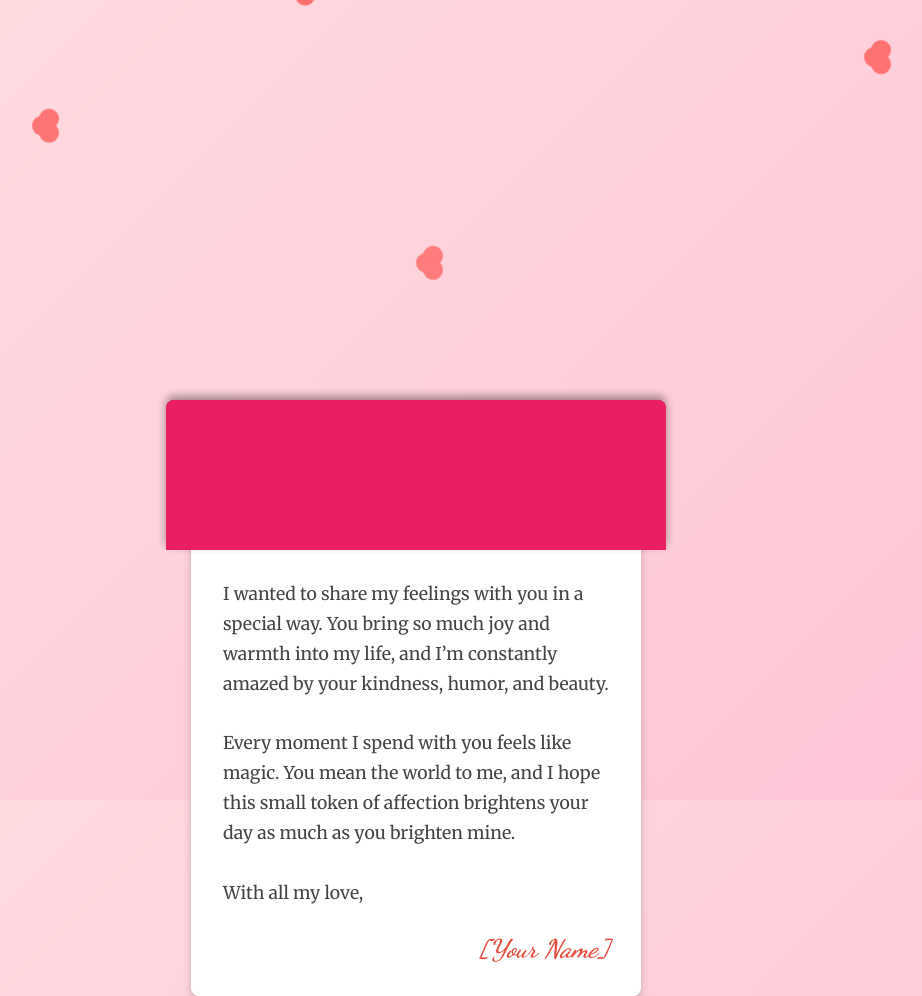
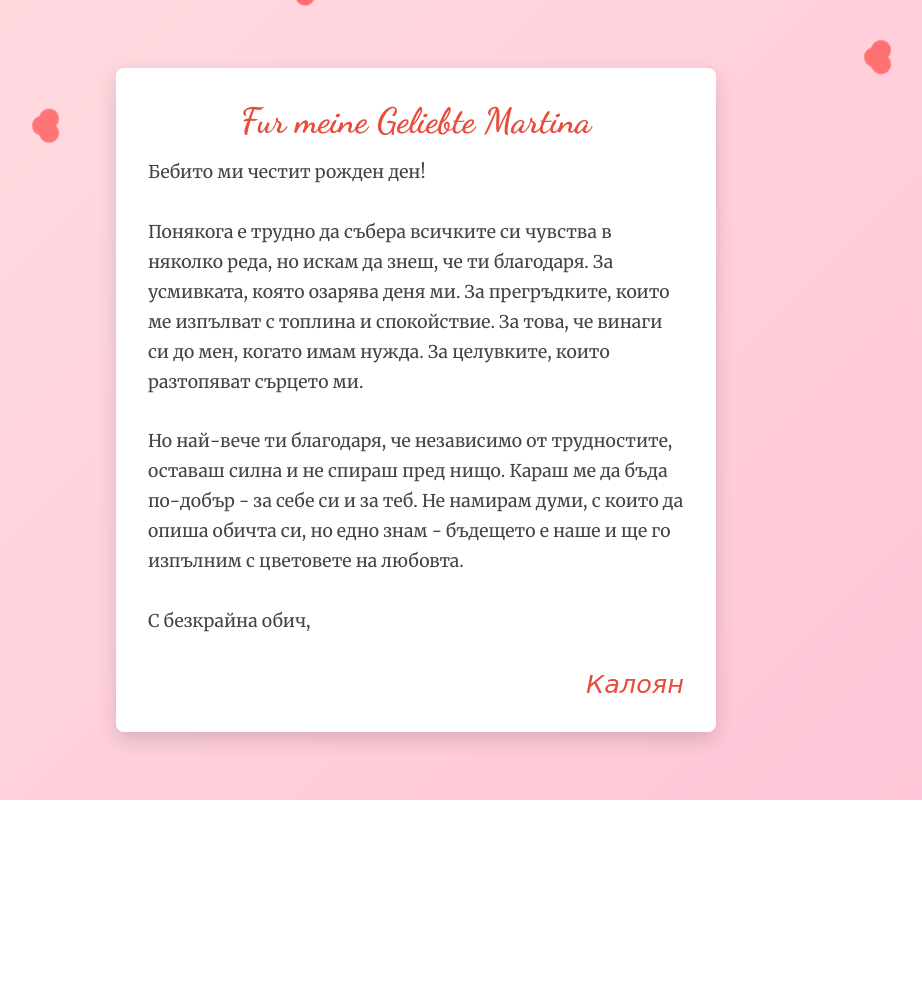
Before and after one commit to klefterov15/love_letter, a plain HTML site: page index.html in a window 1280 px wide. Shown: the whole page, without its empty margins (224-1146 px from the left). After the commit the page ends 800 px from the top, so only its background shows below. Drawn offline with Linux system fonts and the light colour scheme.

Commit message:
added meaningful text

```diff
--- a/index.html
+++ b/index.html
@@ -2,9 +2,9 @@
 <html lang="en">
 <head>
   <meta charset="UTF-8" />
-  <title>Refined Love Letter Animation</title>
+  <title>Beautiful Love Letter</title>
 
-  <!-- Google Fonts: Dancing Script + Merriweather -->
+  <!-- Google Fonts: fancy + readable mix -->
   <link rel="preconnect" href="https://fonts.gstatic.com" crossorigin />
   <link
     href="https://fonts.googleapis.com/css2?family=Dancing+Script:wght@700&family=Merriweather&display=swap"
@@ -19,19 +19,70 @@
       box-sizing: border-box;
     }
 
-    /* BODY: gradient background, hearts behind everything */
+    /* Body with a soft gradient background */
     body {
-      min-height: 100vh;
+      height: 100vh;
       background: linear-gradient(135deg, #FFDDE1 0%, #FFC4D6 100%);
       display: flex;
       align-items: center;
       justify-content: center;
-      overflow: hidden; /* hides hearts floating off-screen */
-      font-family: "Merriweather", serif;
+      overflow: hidden; /* Hide hearts that float out of screen */
+      font-family: 'Merriweather', serif; /* default text font */
       position: relative;
     }
 
-    /* FLOATING HEARTS */
+    /* Container for the letter */
+    .letter-container {
+      position: relative;
+      width: 90%;
+      max-width: 600px;
+      background: #fff;
+      border-radius: 8px;
+      box-shadow: 0 8px 20px rgba(0, 0, 0, 0.15);
+      padding: 2rem;
+      animation: fadeIn 1.2s ease forwards;
+      opacity: 0; /* We'll fade it in */
+    }
+
+    /* Title uses a fancy script font */
+    .letter-container h1 {
+      font-family: 'Dancing Script', cursive;
+      font-size: 2.2rem;
+      color: #e74c3c; /* a nice red accent */
+      text-align: center;
+      margin-bottom: 1rem;
+    }
+
+    /* Letter text styling */
+    .letter-container p {
+      font-size: 1.1rem;
+      line-height: 1.7;
+      color: #444;
+      text-align: left;
+    }
+
+    /* Signature style at the bottom (optional) */
+    .letter-container .signature {
+      margin-top: 2rem;
+      text-align: right;
+      font-style: italic;
+      font-family: 'Dancing Script', cursive;
+      font-size: 1.6rem;
+      color: #e74c3c;
+    }
+
+    /* Fade-in keyframe for the letter container */
+    @keyframes fadeIn {
+      to {
+        opacity: 1;
+      }
+    }
+
+    /*
+      Floating Hearts
+      We’ll create multiple hearts absolutely positioned,
+      each with a different animation delay to float upward
+    */
     .heart {
       position: absolute;
       width: 20px;
@@ -60,6 +111,7 @@
       top: 0;
     }
 
+    /* Keyframes for hearts floating from bottom to top */
     @keyframes floatHearts {
       0% {
         transform: translateY(0) rotate(45deg);
@@ -73,140 +125,42 @@
         opacity: 0;
       }
     }
-
-    /* ENVELOPE WRAPPER (for 3D flip) */
-    .envelope {
-      position: relative;
-      width: 500px;   /* Envelope width (adjust as needed) */
-      height: 300px;  /* Envelope height (adjust as needed) */
-      perspective: 1000px; /* Needed for the 3D flip animation */
-      max-width: 95%; /* Responsive on smaller screens */
-    }
-
-    /* Envelope Top Flap */
-    .envelope-top {
-      position: absolute;
-      width: 100%;
-      height: 50%;
-      /* Pinkish color; tweak as you like */
-      background: #e91e63;
-      top: 0;
-      transform-origin: bottom;
-      border-radius: 0 0 8px 8px;
-      box-shadow: 0 4px 8px rgba(0, 0, 0, 0.2);
-      /* Flip open animation */
-      animation: openEnvelope 1.2s forwards;
-      z-index: 2;
-    }
-    @keyframes openEnvelope {
-      0% {
-        transform: rotateX(0deg);
-      }
-      100% {
-        transform: rotateX(-180deg);
-      }
-    }
-
-    /* Envelope Bottom */
-    .envelope-bottom {
-      position: absolute;
-      bottom: 0;
-      width: 100%;
-      height: 50%;
-      background: #e91e63;
-      border-radius: 8px 8px 0 0;
-      box-shadow: 0 -4px 8px rgba(0, 0, 0, 0.2);
-      z-index: 1;
-    }
-
-    /* THE LETTER (white sheet) */
-    .letter {
-      position: absolute;
-      top: 60%; /* start it within the envelope area */
-      left: 50%;
-      transform: translate(-50%, 20px);
-      width: 90%;
-      max-width: 460px; /* Slightly smaller than envelope width */
-      background: #fff;
-      border-radius: 8px;
-      box-shadow: 0 4px 8px rgba(0,0,0,0.2);
-      padding: 2rem;
-      opacity: 0;
-      animation: revealLetter 1s forwards 0.6s;
-      /* Start after the flap begins opening (0.6s delay) */
-    }
-    @keyframes revealLetter {
-      0% {
-        opacity: 0;
-        transform: translate(-50%, 40px);
-      }
-      100% {
-        opacity: 1;
-        transform: translate(-50%, 0);
-      }
-    }
-
-    /* LETTER STYLING */
-    .letter h1 {
-      font-family: 'Dancing Script', cursive;
-      font-size: 2.2rem;
-      color: #e74c3c;
-      text-align: center;
-      margin-bottom: 1rem;
-    }
-
-    .letter p {
-      font-size: 1.1rem;
-      line-height: 1.7;
-      color: #444;
-    }
-
-    .signature {
-      margin-top: 1.5rem;
-      text-align: right;
-      font-style: italic;
-      font-family: 'Dancing Script', cursive;
-      font-size: 1.6rem;
-      color: #e74c3c;
-    }
   </style>
 </head>
 <body>
 
-  <!-- FLOATING HEARTS -->
+  <!-- Multiple hearts with different left positions & delays -->
   <span class="heart" style="left: 10%; animation-delay: 0s;"></span>
   <span class="heart" style="left: 40%; animation-delay: 2s;"></span>
-  <span class="heart" style="left: 70%; animation-delay: 1s;"></span>
+  <span class="heart" style="left: 70%; animation-delay: 1.3s;"></span>
   <span class="heart" style="left: 20%; animation-delay: 3s;"></span>
   <span class="heart" style="left: 60%; animation-delay: 0.5s;"></span>
   <span class="heart" style="left: 85%; animation-delay: 2.5s;"></span>
   <span class="heart" style="left: 30%; animation-delay: 1.7s;"></span>
-  <span class="heart" style="left: 50%; animation-delay: 4s;"></span>
+  <span class="heart" style="left: 50%; animation-delay: 3s;"></span>
 
-  <!-- ENVELOPE -->
-  <div class="envelope">
-    <div class="envelope-top"></div>
-    <div class="envelope-bottom"></div>
-
-    <!-- LETTER (emerges after the flap opens) -->
-    <div class="letter">
-      <h1>My Sweet Love Letter</h1>
+  <!-- The letter itself -->
+  <div class="letter-container">
+    <h1>Fur meine Geliebte Martina</h1>
     <p>
-        Dear [Recipient],
+      Бебито ми честит рожден ден!
       <br /><br />
-        I wanted to share my feelings with you in a special way.
-        You bring so much joy and warmth into my life, and
-        I’m constantly amazed by your kindness, humor, and beauty.
+      Понякога е трудно да събера всичките си чувства в няколко реда,
+      но искам да знеш, че ти благодаря. За усмивката, която озарява
+      деня ми. За прегръдките, които ме изпълват с топлина и спокойствие.
+      За това, че винаги си до мен, когато имам нужда.
+      За целувките, които разтопяват сърцето ми.
       <br /><br />
-        Every moment I spend with you feels like magic.
-        You mean the world to me, and I hope this small token
-        of affection brightens your day as much as you brighten mine.
+      Но най-вече ти благодаря, че независимо от трудностите,
+      оставаш силна и не спираш пред нищо. Караш ме да бъда по-добър -
+      за себе си и за теб.
+      Не намирам думи, с които да опиша обичта си, но едно знам -
+      бъдещето е наше и ще го изпълним с цветовете на любовта.
       <br /><br />
-        With all my love,
+      С безкрайна обич,
     </p>
     <div class="signature">
-        [Your Name]
-      </div>
+      Калоян
     </div>
   </div>
 
```
Lines whose indentation alone changed are shown as unchanged.
